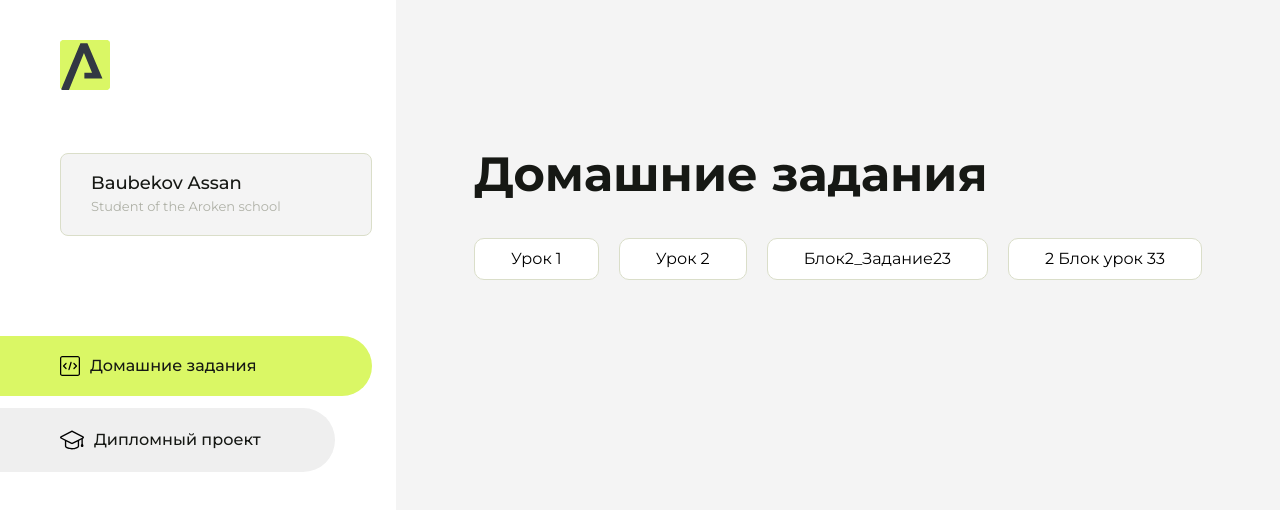
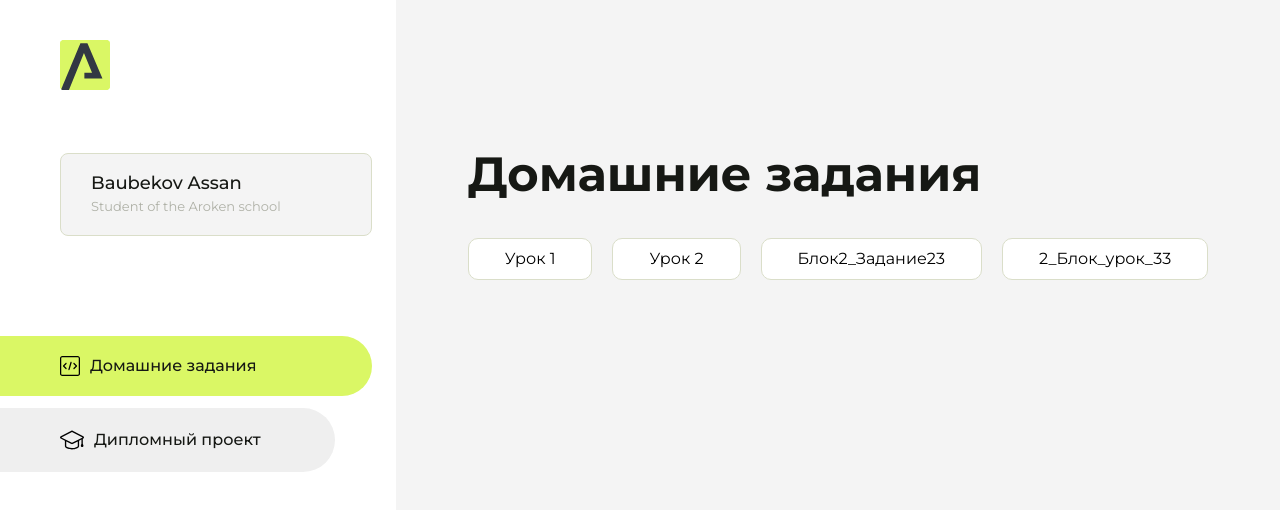
Before and after one commit to Scl3ld842/homework, a plain HTML site: page index.html in a window 1280 px wide. Drawn offline with Linux system fonts and the light colour scheme.

Commit message:
Update index.html

```diff
--- a/index.html
+++ b/index.html
@@ -95,12 +95,12 @@
                     <li class="content__list-item">
                         <a href="Aroken/template/1st.web.page/index.html">Урок 1</a>
                     </li>
-                    <li class="content__list-item">
+                        <li class="content__list-item">
                         <a href="Homework_Chapter2_part9">Урок 2</a>
-                    <li class="content__list-item">
+                        <li class="content__list-item">
                         <a href="2.22">Блок2_Задание23</a>
-                     <li class="content__list-item">
-                        <a href="2.33/css">2 Блок урок 33</a>
+                        <li class="content__list-item">
+                        <a href="2.33/css">2_Блок_урок_33</a>
                     </li>
                 </ul>
             </div>
```
